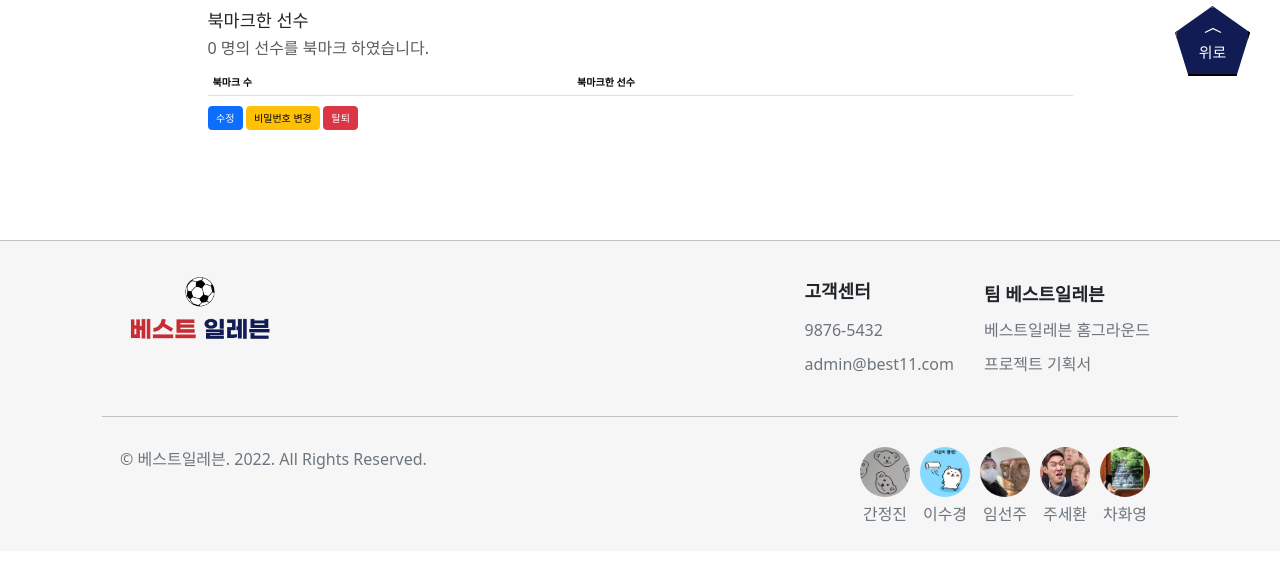
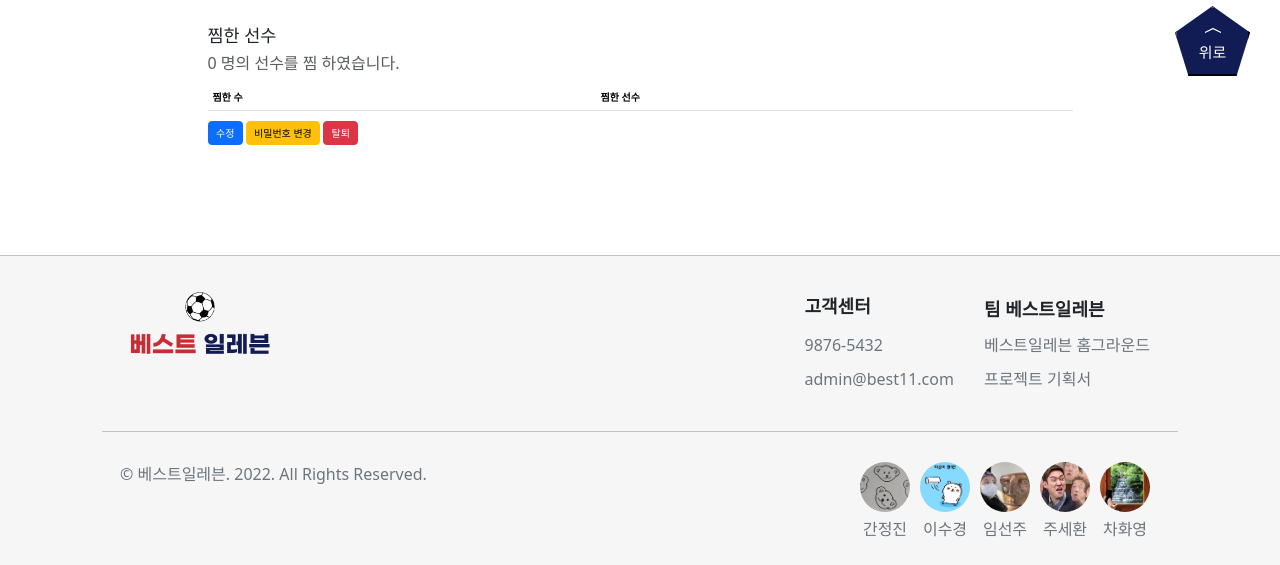
Before and after one commit to code-sum/Best11, a Django app: template accounts/templates/accounts/detail.html in a window 1280 px wide. Shown: the part 694-1259 px from the top of the page. Before the commit the page ends 1216 px from the top, so only its background shows below. Run offline with Django 3.2, Linux system fonts and the light colour scheme; the template is opened without the code that fills it, so the values that code supplies are empty; some libraries are stand-ins or nearby versions.

Commit message:
feat/accounts/detail: 북마크(찜)한 선수 내정보에서 보여주기

```diff
--- a/accounts/templates/accounts/detail.html
+++ b/accounts/templates/accounts/detail.html
@@ -96,23 +96,24 @@
             {% endfor%}
         </tbody>
     </table>
-    <h3>북마크한 선수</h3>
+    <br>
+    <h3>찜한 선수</h3>
     <p class="text-muted">{% if user.like_player %}{{ user.like_player.count }}
         {% else %}0
-        {% endif %}명의 선수를 북마크 하였습니다.</p>
+        {% endif %}명의 선수를 찜 하였습니다.</p>
     </p>
     <table class="table">
         <thead>
             <tr class="thead-dark">
-                <th>북마크 수</th>
-                <th>북마크한 선수</th>
+                <th>찜한 수</th>
+                <th>찜한 선수</th>
             </tr>
         </thead>
         <tbody>
             {% for like in user.like_player.all %}
             <tr>
                 <td>{{ forloop.counter}}</td>
-                <td><a href="#">{{like.player}}</a></td>
+                <td><a href="{% url 'korea:detail' like.pk %}">{{like.name}}</a></td>
             </tr>
             {% endfor%}
         </tbody>
```
